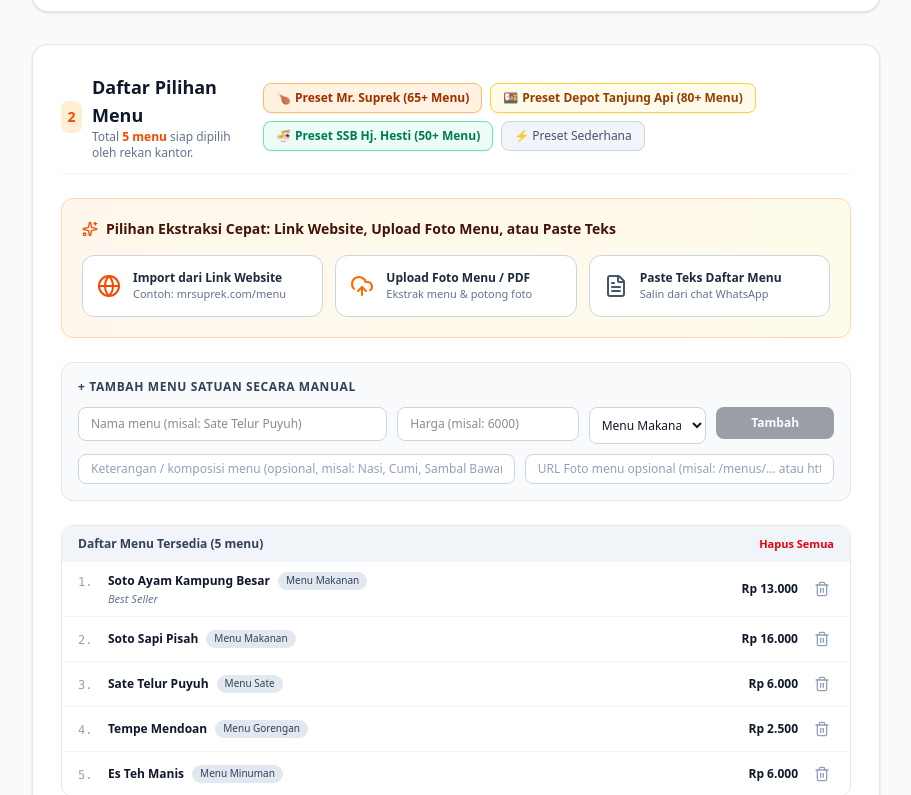
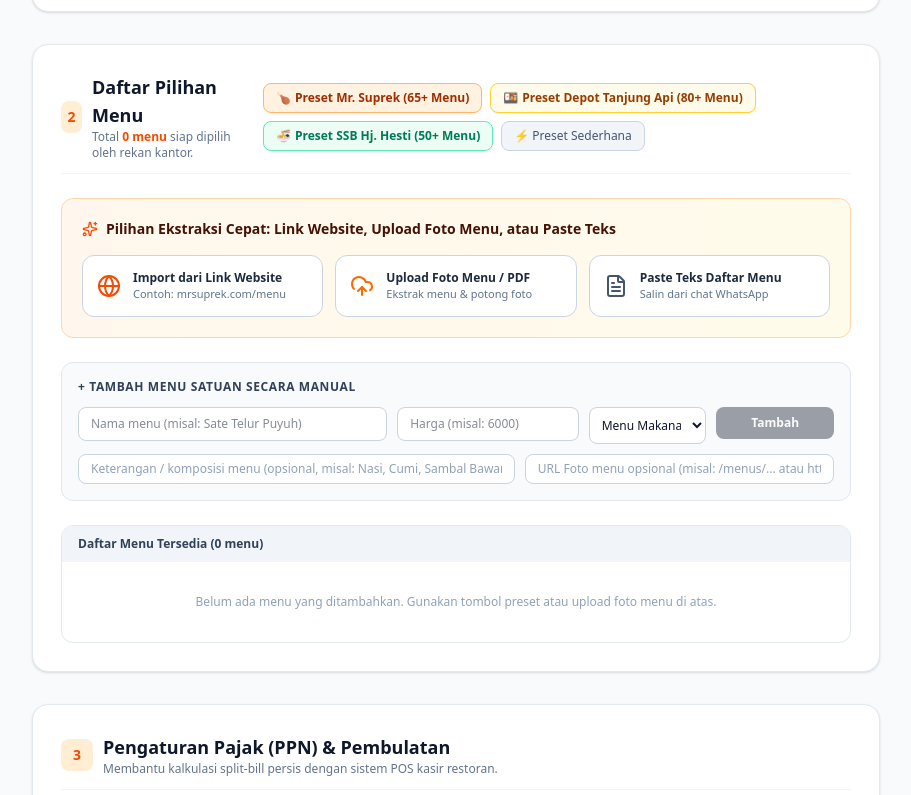
Before and after one commit to saqurata6-ui/office-food-order, a Next.js app: page /create in a window 1280 px wide. Shown: the part 525-1320 px from the top of the page, without its empty margins (184-1095 px from the left). Built offline with nearby package versions, Linux system fonts and the light colour scheme.

Commit message:
fix(create): start with empty menu items list by default instead of dummy items

```diff
--- a/src/app/create/page.tsx
+++ b/src/app/create/page.tsx
@@ -48,13 +48,7 @@ export default function CreateEventPage() {
   const [rounding, setRounding] = useState<RoundingType>('none');
 
   // Menu items list
-  const [menuItems, setMenuItems] = useState<MenuItem[]>([
-    { id: '1', name: 'Soto Ayam Kampung Besar', price: 13000, category: 'Menu Makanan', description: 'Best Seller' },
-    { id: '2', name: 'Soto Sapi Pisah', price: 16000, category: 'Menu Makanan' },
-    { id: '3', name: 'Sate Telur Puyuh', price: 6000, category: 'Menu Sate' },
-    { id: '4', name: 'Tempe Mendoan', price: 2500, category: 'Menu Gorengan' },
-    { id: '5', name: 'Es Teh Manis', price: 6000, category: 'Menu Minuman' },
-  ]);
+  const [menuItems, setMenuItems] = useState<MenuItem[]>([]);
 
   // Single manual item form
   const [newItemName, setNewItemName] = useState('');
```
